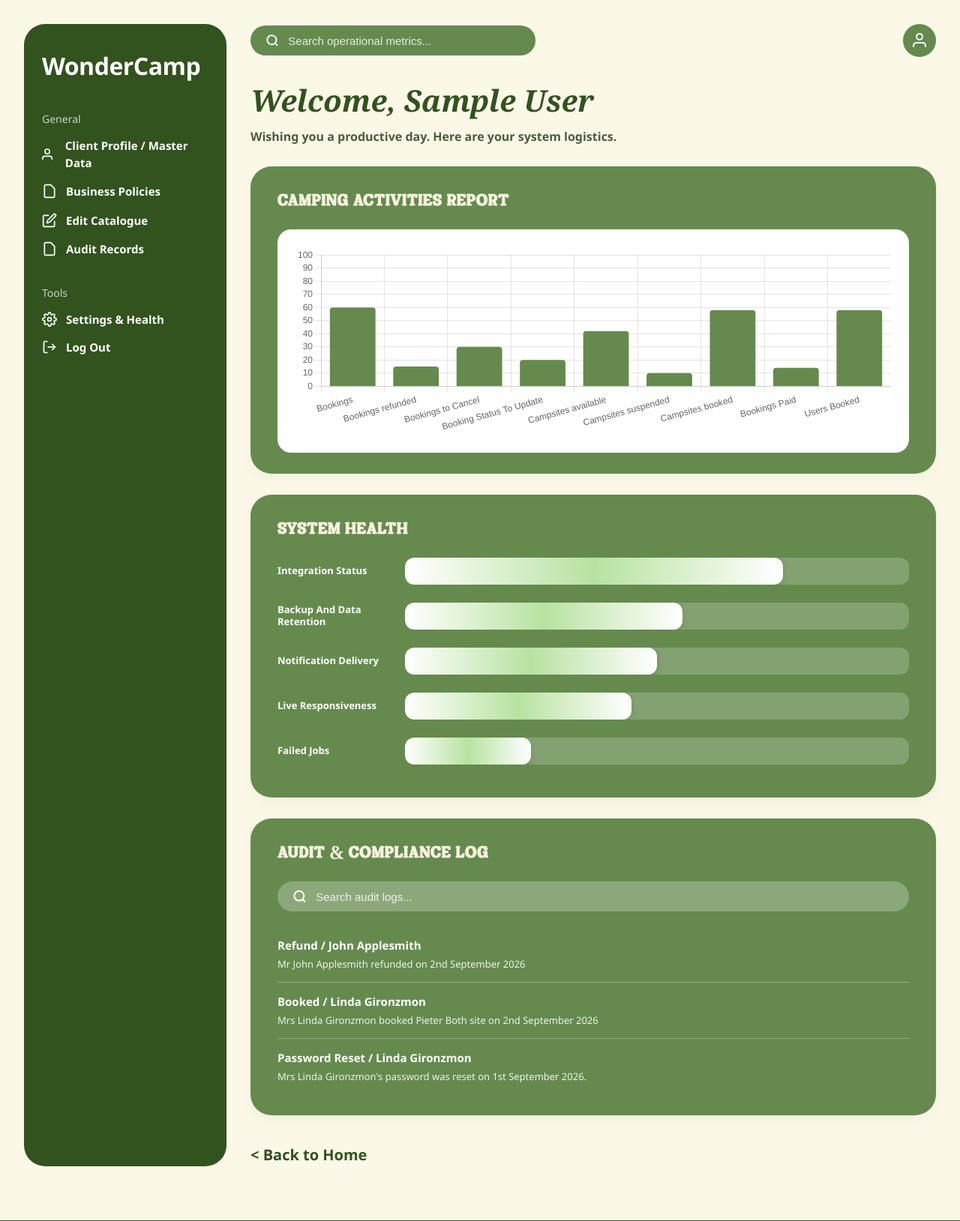
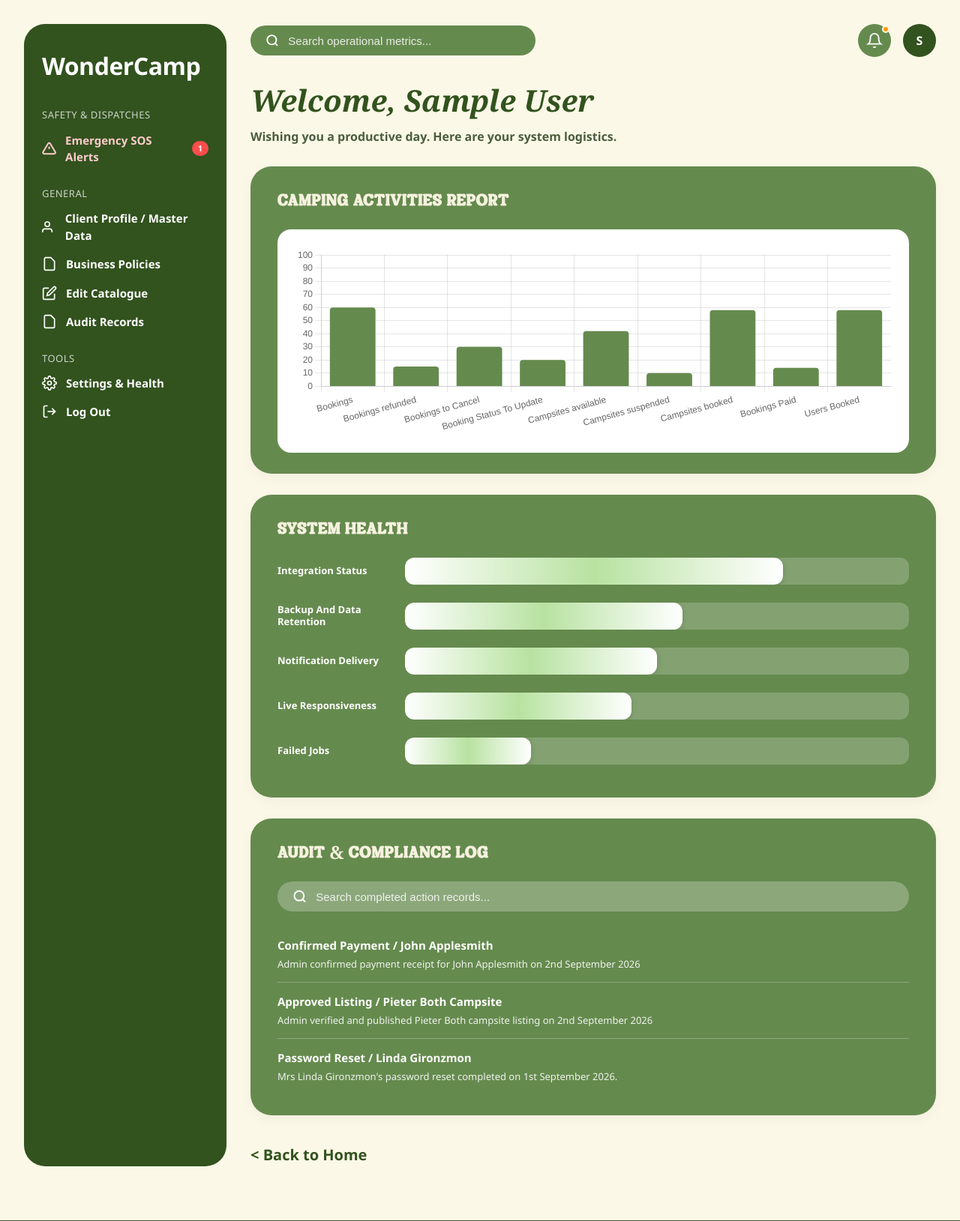
Before and after one commit to shreeshbhaugeerutty-cpu/WonderCamp, a Django app: page /admin-dashboard/ in a window 1280 px wide. Shown: the top 1629 px of the page at 75% size. Run offline with Django 5.2, Linux system fonts and the light colour scheme; the visitor is signed in with stand-in values (Sample User, id 1); data that the repository does not hold is empty; some web fonts are replaced.

Commit message:
notif icon + emergency sidebar added to admin dashboard

```diff
--- a/backend/admin_dashboard/views.py
+++ b/backend/admin_dashboard/views.py
@@ -4,54 +4,62 @@ from .models import SystemAuditLog, SystemHealthLog
 
 def is_admin(user):
     """
-    Check if the user is authenticated and has administrative permissions.
+    Check if the user is authenticated and has staff or superuser privileges.
     """
     return user.is_authenticated and (user.is_staff or user.is_superuser)
 
 
 def get_formatted_admin_name(user):
     """
-    Helper function to dynamically resolve and format the admin's full name.
-    1. Checks first_name + last_name (e.g., set via Google Sign-In or Django Admin).
-    2. Falls back to extracting and capitalizing the email prefix (e.g., angelinajolie@gmail.com -> Angelina Jolie).
-    3. Falls back to formatting the username.
-    4. Defaults to "Admin" if all else fails.
+    Helper function to dynamically resolve and format the admin's greeting name.
+    1. Checks first_name + last_name.
+    2. Falls back to formatting email prefix (e.g. angelinajolie@gmail.com -> Angelina Jolie).
+    3. Falls back to username.
+    4. Defaults to "Admin".
     """
-    # 1. Try full name (First + Last)
     full_name = user.get_full_name().strip()
     if full_name:
         return full_name
 
-    # 2. Fall back to email prefix formatting
     if user.email:
         email_prefix = user.email.split('@')[0]
-        # Handles dots, underscores, and hyphens (e.g., angelina.jolie -> Angelina Jolie)
-        formatted_email_name = email_prefix.replace('.', ' ').replace('_', ' ').replace('-', ' ').title()
-        if formatted_email_name:
-            return formatted_email_name
+        return email_prefix.replace('.', ' ').replace('_', ' ').replace('-', ' ').title()
 
-    # 3. Fall back to username
     if user.username:
-        formatted_username = user.username.replace('.', ' ').replace('_', ' ').replace('-', ' ').title()
-        if formatted_username:
-            return formatted_username
+        return user.username.replace('.', ' ').replace('_', ' ').replace('-', ' ').title()
 
-    # 4. Ultimate fallback
     return "Admin"
 
 
 @user_passes_test(is_admin, login_url='/login/')
 def operational_dashboard(request):
     """
-    Main Operational Admin Dashboard overview displaying system metrics,
-    health bars, and audit logs on a single page.
+    Main Operational Admin Dashboard view.
     """
+    # Pending items awaiting admin action (for header notification drawer)
+    pending_notifications = [
+        {
+            'title': 'Awaiting Payment Confirmation',
+            'details': 'Client Sarah Smith submitted receipt for Black River Gorges booking.',
+            'time': '10 mins ago',
+            'urgent': True
+        },
+        {
+            'title': 'Pending Campsite Approval',
+            'details': 'New listing submitted for Pieter Both site review.',
+            'time': '45 mins ago',
+            'urgent': False
+        }
+    ]
+
+    # Historical completed logs
     audit_logs = SystemAuditLog.objects.all().order_by('-timestamp')[:10]
     health_logs = SystemHealthLog.objects.all().order_by('-timestamp')[:5]
     admin_name = get_formatted_admin_name(request.user)
 
     context = {
         'admin_name': admin_name,
+        'notifications': pending_notifications,
         'audit_logs': audit_logs,
         'health_logs': health_logs,
     }
@@ -59,64 +67,81 @@ def operational_dashboard(request):
 
 
 @user_passes_test(is_admin, login_url='/login/')
+def emergency_alerts(request):
+    """
+    Dedicated Emergency SOS Alerts Management View.
+    """
+    admin_name = get_formatted_admin_name(request.user)
+
+    active_emergencies = [
+        {
+            'id': 1,
+            'client_name': 'John Doe',
+            'campsite': 'Black River Gorges - Site A4',
+            'timestamp': '12 mins ago',
+            'status': 'ACTIVE',
+            'details': 'Medical assistance requested via SOS trigger.',
+            'contact': '+230 5123 4567'
+        },
+        {
+            'id': 2,
+            'client_name': 'Linda Gironzmon',
+            'campsite': 'Le Morne Coastal Trail',
+            'timestamp': '2 hours ago',
+            'status': 'RESOLVED',
+            'details': 'Adverse weather guidance dispatch completed.',
+            'contact': '+230 5987 6543'
+        }
+    ]
+
+    context = {
+        'admin_name': admin_name,
+        'emergency_alerts': active_emergencies,
+    }
+    return render(request, 'admin_dashboard/emergency_alerts.html', context)
+
+
+@user_passes_test(is_admin, login_url='/login/')
 def master_data(request):
     """
-    Client Profile & Master Data Management sub-view (FR 6.1).
+    Client Profile & Master Data Management sub-view.
     """
-    admin_name = get_formatted_admin_name(request.user)
-    context = {
-        'admin_name': admin_name,
-    }
-    return render(request, 'admin_dashboard/master_data.html', context)
+    return render(request, 'admin_dashboard/master_data.html', {'admin_name': get_formatted_admin_name(request.user)})
 
 
 @user_passes_test(is_admin, login_url='/login/')
 def business_policies(request):
     """
-    Business Policies & Operational Rules sub-view (FR 6.2).
+    Business Policies & Operational Rules sub-view.
     """
-    admin_name = get_formatted_admin_name(request.user)
-    context = {
-        'admin_name': admin_name,
-    }
-    return render(request, 'admin_dashboard/business_policies.html', context)
+    return render(request, 'admin_dashboard/business_policies.html', {'admin_name': get_formatted_admin_name(request.user)})
 
 
 @user_passes_test(is_admin, login_url='/login/')
 def manage_catalogue(request):
     """
-    Camping Catalogue Content Management sub-view (FR 6.4).
+    Camping Catalogue Content Management sub-view.
     """
-    admin_name = get_formatted_admin_name(request.user)
-    context = {
-        'admin_name': admin_name,
-    }
-    return render(request, 'admin_dashboard/manage_catalogue.html', context)
+    return render(request, 'admin_dashboard/manage_catalogue.html', {'admin_name': get_formatted_admin_name(request.user)})
 
 
 @user_passes_test(is_admin, login_url='/login/')
 def audit_logs(request):
     """
-    System Audit Records & Compliance Logs sub-view (FR 6.5).
+    System Audit Records & Compliance Logs sub-view.
     """
-    audit_logs_list = SystemAuditLog.objects.all().order_by('-timestamp')
-    admin_name = get_formatted_admin_name(request.user)
-    context = {
-        'admin_name': admin_name,
-        'audit_logs': audit_logs_list,
-    }
-    return render(request, 'admin_dashboard/audit_logs.html', context)
+    return render(request, 'admin_dashboard/audit_logs.html', {
+        'admin_name': get_formatted_admin_name(request.user),
+        'audit_logs': SystemAuditLog.objects.all().order_by('-timestamp')
+    })
 
 
 @user_passes_test(is_admin, login_url='/login/')
 def health(request):
     """
-    Operational System Health Monitoring sub-view (FR 6.6).
+    Operational System Health Monitoring sub-view.
     """
-    health_logs_list = SystemHealthLog.objects.all().order_by('-timestamp')
-    admin_name = get_formatted_admin_name(request.user)
-    context = {
-        'admin_name': admin_name,
-        'health_logs': health_logs_list,
-    }
-    return render(request, 'admin_dashboard/system_health.html', context)
+    return render(request, 'admin_dashboard/system_health.html', {
+        'admin_name': get_formatted_admin_name(request.user),
+        'health_logs': SystemHealthLog.objects.all().order_by('-timestamp')
+    })
--- a/frontend/templates/admin_dashboard/operational_dashboard.html
+++ b/frontend/templates/admin_dashboard/operational_dashboard.html
@@ -3,12 +3,11 @@
 
 {% block title %}Admin Dashboard - WonderCamp{% endblock %}
 
-{% comment %} Hide global base navbar to prevent overlap {% endcomment %}
+{% comment %} Suppress global site navbar for standalone admin dashboard layout {% endcomment %}
 {% block navbar %}{% endblock %}
 
 {% block content %}
 <style>
-  /* Reset and base styles */
   body {
     background-color: #fbf8e7 !important;
     margin: 0;
@@ -16,7 +15,6 @@
     font-family: 'Segoe UI', system-ui, -apple-system, sans-serif;
   }
 
-  /* Main flex layout */
   .admin-layout {
     display: flex;
     gap: 32px;
@@ -39,21 +37,23 @@
   .sidebar-logo {
     font-size: 32px;
     font-weight: 800;
-    margin: 0 0 36px 0;
+    margin: 0 0 32px 0;
     letter-spacing: -0.5px;
     color: #ffffff;
   }
 
   .sidebar-section-title {
-    font-size: 14px;
+    font-size: 13px;
     opacity: 0.75;
-    margin-bottom: 14px;
+    margin-bottom: 12px;
+    text-transform: uppercase;
+    letter-spacing: 0.5px;
   }
 
   .sidebar-nav {
     list-style: none;
     padding: 0;
-    margin: 0 0 36px 0;
+    margin: 0 0 28px 0;
     display: flex;
     flex-direction: column;
     gap: 16px;
@@ -75,10 +75,10 @@
   }
 
   .sidebar-nav a:hover, .sidebar-nav button:hover {
-    opacity: 0.8;
+    opacity: 0.85;
   }
 
-  /* Main Dashboard Area */
+  /* Main Workspace */
   .admin-main {
     flex: 1;
     display: flex;
@@ -115,6 +115,59 @@
     color: rgba(255, 255, 255, 0.85);
   }
 
+  /* Header Icons & Profile Bar */
+  .header-actions {
+    display: flex;
+    align-items: center;
+    gap: 16px;
+    position: relative;
+  }
+
+  .header-icon-btn {
+    width: 44px;
+    height: 44px;
+    border-radius: 50%;
+    background-color: #658a4e;
+    display: flex;
+    align-items: center;
+    justify-content: center;
+    color: white;
+    cursor: pointer;
+    position: relative;
+    border: none;
+    transition: transform 0.15s ease;
+  }
+
+  .header-icon-btn:hover {
+    transform: scale(1.05);
+  }
+
+  .notification-badge {
+    position: absolute;
+    top: 2px;
+    right: 2px;
+    width: 10px;
+    height: 10px;
+    background-color: #ff9900;
+    border: 2px solid #fbf8e7;
+    border-radius: 50%;
+  }
+
+  /* Pending Action Notifications Drawer */
+  .notification-dropdown {
+    display: none;
+    position: absolute;
+    right: 0;
+    top: 55px;
+    width: 360px;
+    background-color: white;
+    border-radius: 20px;
+    box-shadow: 0 10px 30px rgba(0,0,0,0.15);
+    padding: 20px;
+    z-index: 100;
+    color: #333;
+  }
+
   .welcome-title {
     font-size: 40px;
     font-weight: 900;
@@ -130,7 +183,7 @@
     margin: 0;
   }
 
-  /* Forest Green Card Containers */
+  /* Card Containers */
   .green-card {
     background-color: #658a4e;
     border-radius: 28px;
@@ -154,7 +207,7 @@
     color: #333333;
   }
 
-  /* System Health Animated Gradient Bars */
+  /* Animated System Health Bars */
   .health-metric-row {
     display: flex;
     align-items: center;
@@ -220,43 +273,57 @@
 </style>
 
 <div class="admin-layout">
-  <!-- Left Sidebar Navigation -->
+  <!-- Sidebar -->
   <aside class="admin-sidebar">
     <div class="sidebar-logo">WonderCamp</div>
 
+    <!-- Safety Section -->
+    <div class="sidebar-section-title">Safety & Dispatches</div>
+    <ul class="sidebar-nav">
+      <li>
+        <a href="/admin-dashboard/emergency-alerts/" style="color: #ffcccc; font-weight: 700;">
+          <svg width="20" height="20" fill="none" stroke="#ffcccc" stroke-width="2.5" viewBox="0 0 24 24"><path d="M10.29 3.86L1.82 18a2 2 0 0 0 1.71 3h16.94a2 2 0 0 0 1.71-3L13.71 3.86a2 2 0 0 0-3.42 0z"></path><line x1="12" y1="9" x2="12" y2="13"></line><line x1="12" y1="17" x2="12.01" y2="17"></line></svg>
+          Emergency SOS Alerts
+          <span style="background-color: #ff4d4d; color: white; border-radius: 10px; padding: 2px 8px; font-size: 11px; margin-left: auto;">1</span>
+        </a>
+      </li>
+    </ul>
+
+    <!-- General Section -->
     <div class="sidebar-section-title">General</div>
     <ul class="sidebar-nav">
       <li>
-        <a href="{% url 'admin_dashboard:master_data' %}">
+        <a href="/admin-dashboard/master-data/">
           <svg width="20" height="20" fill="none" stroke="currentColor" stroke-width="2" viewBox="0 0 24 24"><path d="M17 21v-2a4 4 0 0 0-4-4H5a4 4 0 0 0-4 4v2"></path><circle cx="9" cy="7" r="4"></circle></svg>
           Client Profile / Master Data
         </a>
       </li>
       <li>
-        <a href="{% url 'admin_dashboard:business_policies' %}">
+        <a href="/admin-dashboard/business-policies/">
           <svg width="20" height="20" fill="none" stroke="currentColor" stroke-width="2" viewBox="0 0 24 24"><path d="M14 2H6a2 2 0 0 0-2 2v16a2 2 0 0 0 2 2h12a2 2 0 0 0 2-2V8z"></path></svg>
           Business Policies
         </a>
       </li>
       <li>
-        <a href="{% url 'admin_dashboard:manage_catalogue' %}">
+        <a href="/admin-dashboard/manage-catalogue/">
           <svg width="20" height="20" fill="none" stroke="currentColor" stroke-width="2" viewBox="0 0 24 24"><path d="M11 4H4a2 2 0 0 0-2 2v14a2 2 0 0 0 2 2h14a2 2 0 0 0 2-2v-7"></path><path d="M18.5 2.5a2.121 2.121 0 0 1 3 3L12 15l-4 1 1-4 9.5-9.5z"></path></svg>
           Edit Catalogue
         </a>
       </li>
       <li>
-        <a href="{% url 'admin_dashboard:audit_logs' %}">
+        <a href="/admin-dashboard/audit-logs/">
           <svg width="20" height="20" fill="none" stroke="currentColor" stroke-width="2" viewBox="0 0 24 24"><path d="M14 2H6a2 2 0 0 0-2 2v16a2 2 0 0 0 2 2h12a2 2 0 0 0 2-2V8z"></path></svg>
           Audit Records
         </a>
       </li>
     </ul>
 
+    <!-- Tools Section -->
     <div class="sidebar-section-title">Tools</div>
     <ul class="sidebar-nav">
       <li>
-        <a href="{% url 'admin_dashboard:health' %}">
-          <svg width="20" height="20" fill="none" stroke="currentColor" stroke-width="2" viewBox="0 0 24 24"><circle cx="12" cy="12" r="3"></circle><path d="M19.4 15a1.65 1.65 0 0 0 .33 1.82l.06.06a2 2 0 0 1 0 2.83 2 2 0 0 1-2.83 0l-.06-.06a1.65 1.65 0 0 0-1.82-.33 1.65 1.65 0 0 0-1 1.51V21a2 2 0 0 1-2 2 2 2 0 0 1-2-2v-.09A1.65 1.65 0 0 0 9 19.4a1.65 1.65 0 0 0-1.82.33l-.06.06a2 2 0 0 1-2.83 0 2 2 0 0 1 0-2.83l.06-.06a1.65 1.65 0 0 0 .33-1.82 1.65 1.65 0 0 0-1.51-1H3a2 2 0 0 1-2-2 2 2 0 0 1 2-2h.09A1.65 1.65 0 0 0 4.6 9a1.65 1.65 0 0 0-.33-1.82l-.06-.06a2 2 0 0 1 0-2.83 2 2 0 0 1 2.83 0l.06.06a1.65 1.65 0 0 0 1.82.33H9a1.65 1.65 0 0 0 1-1.51V3a2 2 0 0 1 2-2 2 2 0 0 1 2 2v.09a1.65 1.65 0 0 0 1 1.51 1.65 1.65 0 0 0 1.82-.33l.06-.06a2 2 0 0 1 2.83 0 2 2 0 0 1 0 2.83l-.06.06a1.65 1.65 0 0 0-.33 1.82V9a1.65 1.65 0 0 0 1.51 1H21a2 2 0 0 1 2 2 2 2 0 0 1-2 2h-.09a1.65 1.65 0 0 0-1.51 1z"></path></svg>
+        <a href="/admin-dashboard/health/">
+          <svg width="20" height="20" fill="none" stroke="currentColor" stroke-width="2" viewBox="0 0 24 24"><circle cx="12" cy="12" r="3"></circle><path d="M19.4 15a1.65 1.65 0 0 0 .33 1.82l.06.06a2 2 0 0 1 0 2.83 2 2 0 0 1-2.83 0l-.06-.06a1.65 1.65 0 0 0-1.82-.33 1.65 1.65 0 0 0-1 1.51V21a2 2 0 0 1-2 2 2 2 0 0 1-2-2v-.09A1.65 1.65 0 0 0 9 19.4a1.65 1.65 0 0 0-1.82.33l-.06.06a2 2 0 0 1-2.83 0 2 2 0 0 1 0-2.83l.06.06a1.65 1.65 0 0 0 .33-1.82 1.65 1.65 0 0 0-1.51-1H3a2 2 0 0 1-2-2 2 2 0 0 1 2-2h.09A1.65 1.65 0 0 0 4.6 9a1.65 1.65 0 0 0-.33-1.82l-.06-.06a2 2 0 0 1 0-2.83 2 2 0 0 1 2.83 0l.06.06a1.65 1.65 0 0 0 1.82.33H9a1.65 1.65 0 0 0 1-1.51V3a2 2 0 0 1 2-2 2 2 0 0 1 2 2v.09a1.65 1.65 0 0 0 1 1.51 1.65 1.65 0 0 0 1.82-.33l.06-.06a2 2 0 0 1 2.83 0 2 2 0 0 1 0 2.83l-.06.06a1.65 1.65 0 0 0-.33 1.82V9a1.65 1.65 0 0 0 1.51 1H21a2 2 0 0 1 2 2 2 2 0 0 1-2 2h-.09a1.65 1.65 0 0 0-1.51 1z"></path></svg>
           Settings & Health
         </a>
       </li>
@@ -272,20 +339,58 @@
     </ul>
   </aside>
 
-  <!-- Right Dashboard Main Area -->
+  <!-- Main Content -->
   <main class="admin-main">
-    <!-- Top Header Bar -->
+    <!-- Header -->
     <div class="admin-header">
       <div class="search-box">
         <svg width="20" height="20" fill="none" stroke="white" stroke-width="2.5" viewBox="0 0 24 24"><circle cx="11" cy="11" r="8"></circle><line x1="21" y1="21" x2="16.65" y2="16.65"></line></svg>
         <input type="text" id="globalSearch" placeholder="Search operational metrics...">
       </div>
-      <div style="width: 44px; height: 44px; border-radius: 50%; background-color: #658a4e; display: flex; align-items: center; justify-content: center; color: white;">
-        <svg width="24" height="24" fill="none" stroke="currentColor" stroke-width="2" viewBox="0 0 24 24"><path d="M20 21v-2a4 4 0 0 0-4-4H8a4 4 0 0 0-4 4v2"></path><circle cx="12" cy="7" r="4"></circle></svg>
+
+      <div class="header-actions">
+        <!-- Action Items / Pending Notifications Icon -->
+        <button class="header-icon-btn" onclick="toggleNotificationDropdown()" title="Pending Actions">
+          <svg width="22" height="22" fill="none" stroke="currentColor" stroke-width="2" viewBox="0 0 24 24"><path d="M18 8A6 6 0 0 0 6 8c0 7-3 9-3 9h18s-3-2-3-9"></path><path d="M13.73 21a2 2 0 0 1-3.46 0"></path></svg>
+          <span class="notification-badge"></span>
+        </button>
+
+        <!-- Dropdown for Actions Awaiting Admin Confirmation -->
+        <div class="notification-dropdown" id="notificationDropdown">
+          <h3 style="margin: 0 0 14px 0; color: #32521e; font-size: 16px; display: flex; justify-content: space-between; align-items: center;">
+            Pending Actions
+            <span style="font-size: 11px; background-color: #fff3cd; color: #856404; padding: 2px 8px; border-radius: 10px; font-weight: bold;">Action Required</span>
+          </h3>
+          <div style="display: flex; flex-direction: column; gap: 12px;">
+            {% for item in notifications %}
+            <div style="background-color: #f8fbf6; border-left: 4px solid {% if item.urgent %}#ff9900{% else %}#658a4e{% endif %}; padding: 10px 12px; border-radius: 8px;">
+              <strong style="color: #32521e; font-size: 13px; display: block;">{{ item.title }}</strong>
+              <p style="margin: 2px 0 0 0; font-size: 12px; color: #444;">{{ item.details }}</p>
+              <span style="font-size: 10px; color: #888;">{{ item.time }}</span>
+            </div>
+            {% empty %}
+            <div style="background-color: #f8fbf6; border-left: 4px solid #ff9900; padding: 10px 12px; border-radius: 8px;">
+              <strong style="color: #32521e; font-size: 13px; display: block;">Awaiting Payment Confirmation</strong>
+              <p style="margin: 2px 0 0 0; font-size: 12px; color: #444;">Client Sarah Smith submitted receipt for Black River Gorges booking.</p>
+              <span style="font-size: 10px; color: #888;">10 mins ago</span>
+            </div>
+            <div style="background-color: #f8fbf6; border-left: 4px solid #658a4e; padding: 10px 12px; border-radius: 8px;">
+              <strong style="color: #32521e; font-size: 13px; display: block;">Pending Campsite Approval</strong>
+              <p style="margin: 2px 0 0 0; font-size: 12px; color: #444;">New listing submitted for Pieter Both site review.</p>
+              <span style="font-size: 10px; color: #888;">45 mins ago</span>
+            </div>
+            {% endfor %}
           </div>
         </div>
 
-    <!-- Personalized Welcome Banner -->
+        <!-- Profile Avatar -->
+        <div style="width: 44px; height: 44px; border-radius: 50%; background-color: #32521e; display: flex; align-items: center; justify-content: center; color: white; font-weight: 800;" title="{{ admin_name }}">
+          {{ admin_name|slice:":1"|default:"A" }}
+        </div>
+      </div>
+    </div>
+
+    <!-- Greeting Banner -->
     <div>
       <h1 class="welcome-title">Welcome, {{ admin_name|default:"Admin" }}</h1>
       <p class="welcome-subtitle">Wishing you a productive day. Here are your system logistics.</p>
@@ -326,12 +431,12 @@
       </div>
     </section>
 
-    <!-- Container 3: Audit & Compliance Log -->
+    <!-- Container 3: Audit & Compliance Log (Completed History) -->
     <section class="green-card">
       <h2 class="green-card-title">Audit & Compliance Log</h2>
       <div class="search-box" style="margin-bottom: 20px; width: 100%; box-sizing: border-box; background-color: rgba(255,255,255,0.25);">
         <svg width="20" height="20" fill="none" stroke="white" stroke-width="2.5" viewBox="0 0 24 24"><circle cx="11" cy="11" r="8"></circle><line x1="21" y1="21" x2="16.65" y2="16.65"></line></svg>
-        <input type="text" id="auditSearchInput" placeholder="Search audit logs...">
+        <input type="text" id="auditSearchInput" placeholder="Search completed action records...">
       </div>
       <div id="auditLogContainer">
         {% for log in audit_logs %}
@@ -341,22 +446,21 @@
         </div>
         {% empty %}
         <div class="audit-item">
-          <div class="audit-item-header">Refund / John Applesmith</div>
-          <div class="audit-item-desc">Mr John Applesmith refunded on 2nd September 2026</div>
+          <div class="audit-item-header">Confirmed Payment / John Applesmith</div>
+          <div class="audit-item-desc">Admin confirmed payment receipt for John Applesmith on 2nd September 2026</div>
         </div>
         <div class="audit-item">
-          <div class="audit-item-header">Booked / Linda Gironzmon</div>
-          <div class="audit-item-desc">Mrs Linda Gironzmon booked Pieter Both site on 2nd September 2026</div>
+          <div class="audit-item-header">Approved Listing / Pieter Both Campsite</div>
+          <div class="audit-item-desc">Admin verified and published Pieter Both campsite listing on 2nd September 2026</div>
         </div>
         <div class="audit-item">
           <div class="audit-item-header">Password Reset / Linda Gironzmon</div>
-          <div class="audit-item-desc">Mrs Linda Gironzmon's password was reset on 1st September 2026.</div>
+          <div class="audit-item-desc">Mrs Linda Gironzmon's password reset completed on 1st September 2026.</div>
         </div>
         {% endfor %}
       </div>
     </section>
 
-    <!-- Back to Home Footer Link -->
     <div>
       <a href="{% url 'home' %}" class="back-home-link">&lt; Back to Home</a>
     </div>
@@ -367,7 +471,19 @@
 {% block extra_scripts %}
 <script src="https://cdn.jsdelivr.net/npm/chart.js"></script>
 <script>
-  // 1. Chart Rendering
+  function toggleNotificationDropdown() {
+    const dropdown = document.getElementById('notificationDropdown');
+    dropdown.style.display = dropdown.style.display === 'block' ? 'none' : 'block';
+  }
+
+  document.addEventListener('click', function(event) {
+    const actions = document.querySelector('.header-actions');
+    const dropdown = document.getElementById('notificationDropdown');
+    if (actions && !actions.contains(event.target)) {
+      dropdown.style.display = 'none';
+    }
+  });
+
   const ctx = document.getElementById('activitiesChart').getContext('2d');
   const chartLabels = ['Bookings', 'Bookings refunded', 'Bookings to Cancel', 'Booking Status To Update', 'Campsites available', 'Campsites suspended', 'Campsites booked', 'Bookings Paid', 'Users Booked'];
   const chartData = [60, 15, 30, 20, 42, 10, 58, 14, 58];
@@ -391,26 +507,22 @@
     }
   });
 
-  // 2. Interactive Real-Time Search for Audit Logs
   const auditSearchInput = document.getElementById('auditSearchInput');
   const auditLogContainer = document.getElementById('auditLogContainer');
 
+  if (auditSearchInput) {
     auditSearchInput.addEventListener('input', function(e) {
       const term = e.target.value.toLowerCase().trim();
       const items = auditLogContainer.querySelectorAll('.audit-item');
-
       items.forEach(item => {
         const text = item.textContent.toLowerCase();
-      if (text.includes(term)) {
-        item.style.display = 'block';
-      } else {
-        item.style.display = 'none';
-      }
+        item.style.display = text.includes(term) ? 'block' : 'none';
       });
     });
+  }
 
-  // 3. Global Search Bar Handler
   const globalSearch = document.getElementById('globalSearch');
+  if (globalSearch) {
     globalSearch.addEventListener('input', function(e) {
       const term = e.target.value.toLowerCase().trim();
       if (!term) {
@@ -426,5 +538,6 @@
       }
       activitiesChart.update();
     });
+  }
 </script>
 {% endblock %}
```
Also changed, not shown: frontend/templates/admin_dashboard/emergency_alerts.html (added, +60 -0 lines). Lines whose indentation alone changed are shown as unchanged.
